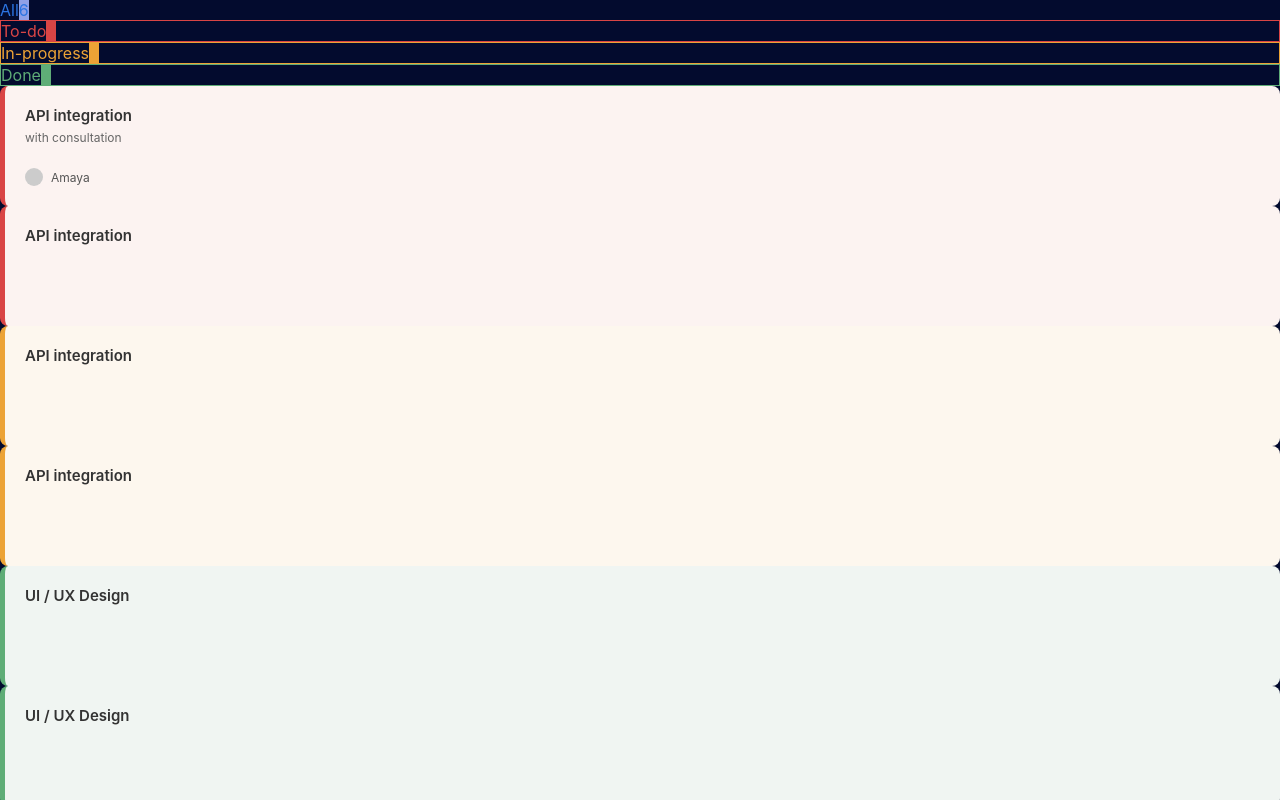
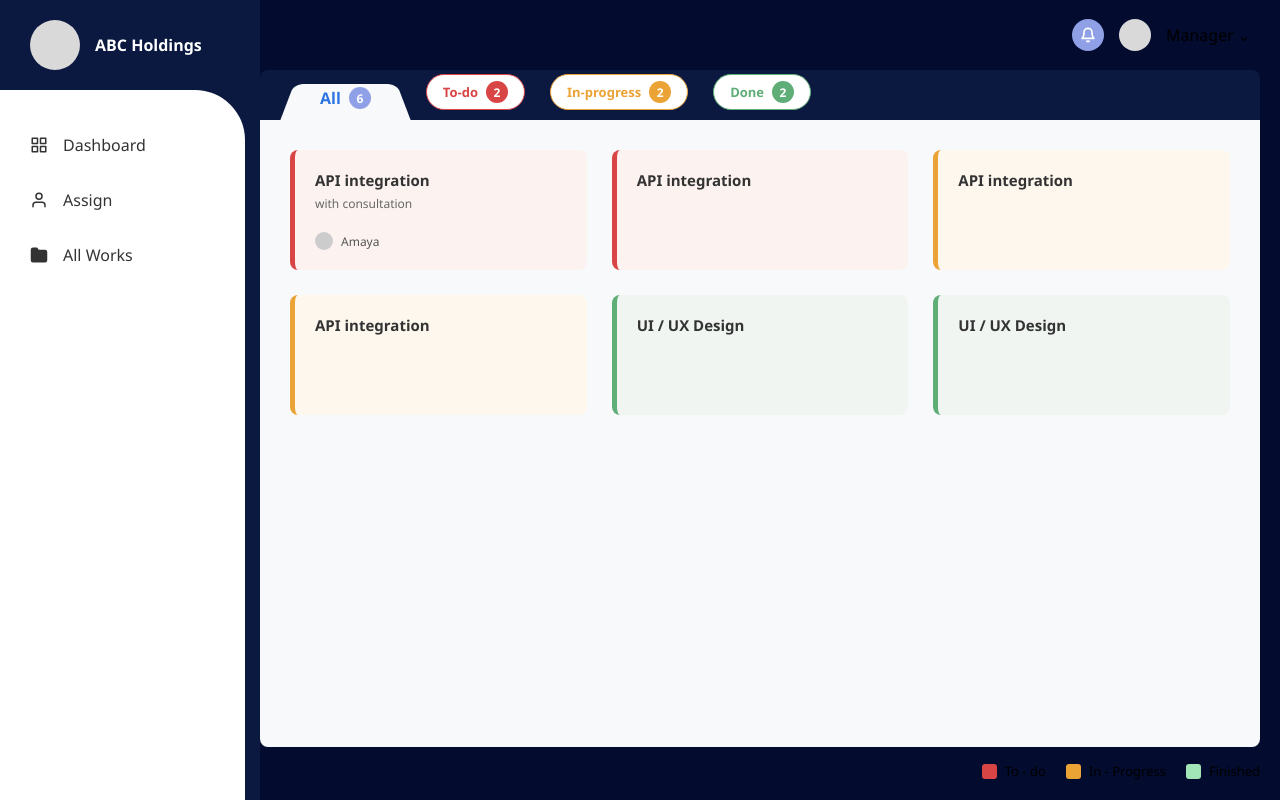
Before and after one commit to geeneth02/Team-Task-Board, a React app in the folder frontend/: page /all-works in a window 1280 px wide. Built offline with nearby package versions, Linux system fonts and the light colour scheme; the HTML template or start-up script is replaced by a standard one.

Commit message:
Fix layout, routing, and styling for All Works screen

```diff
--- a/frontend/src/components/Sidebar.jsx
+++ b/frontend/src/components/Sidebar.jsx
@@ -10,7 +10,7 @@ export default function Sidebar() {
     <div className="sidebar">
       <div className="sidebar-header">
         <div className="avatar-large"></div>
-        <h4>BLA BLA</h4>
+        <h4>ABC Holdings</h4>
       </div>
 
       <div className="sidebar-menu-container">
--- a/frontend/src/components/TaskBoard.jsx
+++ b/frontend/src/components/TaskBoard.jsx
@@ -1,9 +1,13 @@
 import React, { useState } from 'react';
 import TaskCard from './TaskCard';
+import Sidebar from './Sidebar'; // Brings back the Sidebar component
+import Header from './Header';   // Brings back the Header component
+import '../App.css';              // CRITICAL: This reconnects your styling! (Change to './Allworks.css' if you put your styles there)
 
-export default function TaskBoard() {
+export default function Allworks() {
   const [activeTab, setActiveTab] = useState('all');
 
+  // Your tasks and configs stay exactly the same
   const tasks = [
     { id: 1, title: 'API integration', subtitle: 'with consultation', assignee: 'Amaya', type: 'todo' },
     { id: 2, title: 'API integration', type: 'todo' },
@@ -25,18 +29,26 @@ export default function TaskBoard() {
     done: tasks.filter(t => t.type === 'done').length,
   };
 
-  // DRY Configuration for tabs
-  // DRY Configuration for tabs
   const tabConfigs = [
-    // Changed inactiveColor from '#ffffff' to '#2b74e2'
     { id: 'all', label: 'All', activeColor: '#2b74e2', inactiveColor: '#2b74e2', badgeBg: '#8fa0e6' },
     { id: 'todo', label: 'To-do', activeColor: '#D94545', inactiveColor: '#D94545', badgeBg: '#D94545' },
     { id: 'progress', label: 'In-progress', activeColor: '#ECA336', inactiveColor: '#ECA336', badgeBg: '#ECA336' },
     { id: 'done', label: 'Done', activeColor: '#5FAD77', inactiveColor: '#5FAD77', badgeBg: '#5FAD77' }
   ];
+
   return (
+    /* 1. Wrap everything in your main flex container */
+    <div className="app-container">
+
+      {/* 2. Place the Sidebar on the left */}
+      <Sidebar />
+
+      {/* 3. Wrap the Header and Board in the right-hand column */}
+      <div className="main-content">
+        <Header />
+
+        {/* Your Board Component */}
         <div className="board-container">
-      {/* Top Tabs Bar */}
           <div className="board-tabs-bar">
             {tabConfigs.map(tab => {
               const isActive = activeTab === tab.id;
@@ -47,7 +59,6 @@ export default function TaskBoard() {
                   className={isActive ? "tab-active" : "tab-inactive"}
                   style={{
                     color: isActive ? tab.activeColor : tab.inactiveColor,
-                // Inactive tabs get a border matching their color; active tabs get no border
                     border: isActive ? 'none' : `1px solid ${tab.inactiveColor}`
                   }}
                   onClick={() => setActiveTab(tab.id)}
@@ -61,14 +72,12 @@ export default function TaskBoard() {
             })}
           </div>
 
-      {/* Main Board Area */}
           <div className="board-area">
             {filteredTasks.map(task => (
               <TaskCard key={task.id} {...task} />
             ))}
           </div>
 
-      {/* Footer Legend */}
           <div className="board-footer">
             <div className="legend-item">
               <div className="legend-box" style={{ backgroundColor: '#D94545' }}></div> To - do
@@ -81,5 +90,8 @@ export default function TaskBoard() {
             </div>
           </div>
         </div>
+
+      </div>
+    </div>
   );
 }
```
Lines whose indentation alone changed are shown as unchanged.
